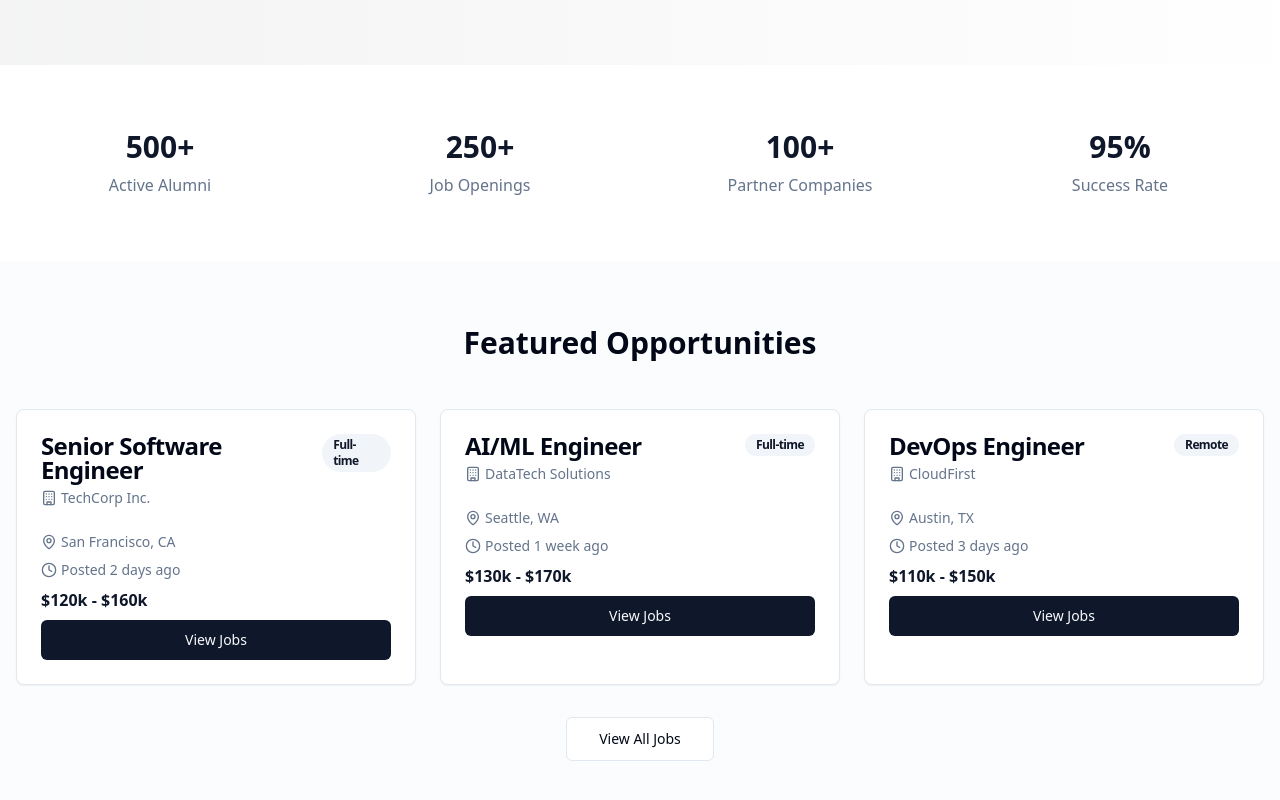
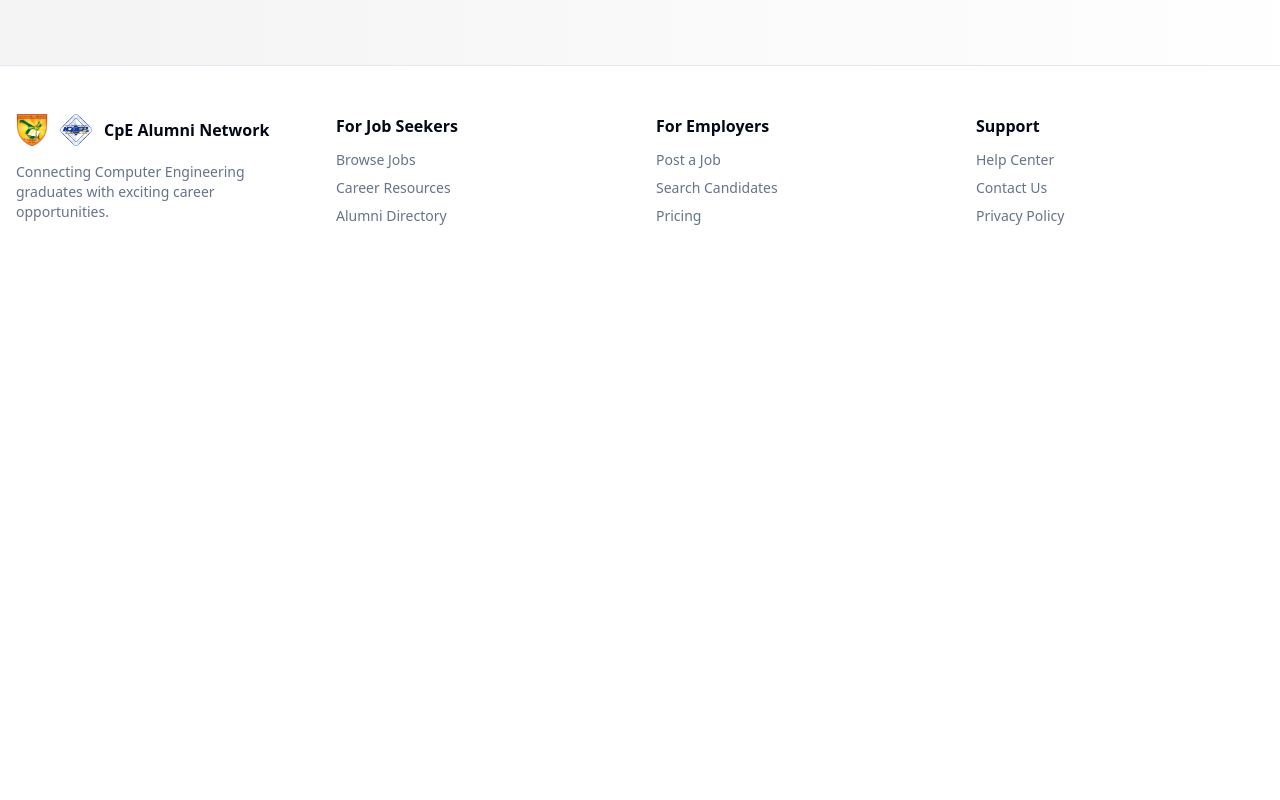
Before and after one commit to nielly24/Alumni-Job-Portal-Final, a React (Vite) app: page / in a window 1280 px wide. Shown: the part 420-1220 px from the top of the page. After the commit the page ends 800 px from the top, so only its background shows below. Built offline with nearby package versions, Linux system fonts and the light colour scheme.

Commit message:
Remove demo data
Remove placeholder data from the featured opportunities section and statistics to ensure it updates dynamically once users post jobs and contribute data.

```diff
--- a/src/pages/Index.tsx
+++ b/src/pages/Index.tsx
@@ -1,7 +1,5 @@
 import { Button } from "@/components/ui/button";
-import { Card, CardContent, CardDescription, CardHeader, CardTitle } from "@/components/ui/card";
-import { Badge } from "@/components/ui/badge";
-import { MapPin, Building, Clock, Users, Briefcase, GraduationCap } from "lucide-react";
+import { Users, Briefcase } from "lucide-react";
 import { useNavigate } from "react-router-dom";
 import { useToast } from "@/hooks/use-toast";
 
@@ -83,94 +81,7 @@ const Index = () => {
         </div>
       </section>
 
-      {/* Stats Section */}
-      <section className="py-16">
-        <div className="container mx-auto px-4">
-          <div className="grid grid-cols-1 md:grid-cols-4 gap-8">
-            <div className="text-center">
-              <div className="text-3xl font-bold text-primary mb-2">500+</div>
-              <div className="text-muted-foreground">Active Alumni</div>
-            </div>
-            <div className="text-center">
-              <div className="text-3xl font-bold text-primary mb-2">250+</div>
-              <div className="text-muted-foreground">Job Openings</div>
-            </div>
-            <div className="text-center">
-              <div className="text-3xl font-bold text-primary mb-2">100+</div>
-              <div className="text-muted-foreground">Partner Companies</div>
-            </div>
-            <div className="text-center">
-              <div className="text-3xl font-bold text-primary mb-2">95%</div>
-              <div className="text-muted-foreground">Success Rate</div>
-            </div>
-          </div>
-        </div>
-      </section>
 
-      {/* Featured Jobs */}
-      <section className="py-16 bg-muted/30">
-        <div className="container mx-auto px-4">
-          <h2 className="text-3xl font-bold text-center mb-12">Featured Opportunities</h2>
-          <div className="grid grid-cols-1 md:grid-cols-2 lg:grid-cols-3 gap-6">
-            {[
-              {
-                title: "Senior Software Engineer",
-                company: "TechCorp Inc.",
-                location: "San Francisco, CA",
-                type: "Full-time",
-                salary: "$120k - $160k",
-                posted: "2 days ago"
-              },
-              {
-                title: "AI/ML Engineer",
-                company: "DataTech Solutions",
-                location: "Seattle, WA",
-                type: "Full-time",
-                salary: "$130k - $170k",
-                posted: "1 week ago"
-              },
-              {
-                title: "DevOps Engineer",
-                company: "CloudFirst",
-                location: "Austin, TX",
-                type: "Remote",
-                salary: "$110k - $150k",
-                posted: "3 days ago"
-              }
-            ].map((job, index) => (
-              <Card key={index} className="hover:shadow-lg transition-shadow">
-                <CardHeader>
-                  <CardTitle className="flex items-start justify-between">
-                    <span>{job.title}</span>
-                    <Badge variant="secondary">{job.type}</Badge>
-                  </CardTitle>
-                  <CardDescription className="flex items-center gap-1">
-                    <Building className="h-4 w-4" />
-                    {job.company}
-                  </CardDescription>
-                </CardHeader>
-                <CardContent>
-                  <div className="space-y-2">
-                    <div className="flex items-center text-sm text-muted-foreground">
-                      <MapPin className="h-4 w-4 mr-1" />
-                      {job.location}
-                    </div>
-                    <div className="flex items-center text-sm text-muted-foreground">
-                      <Clock className="h-4 w-4 mr-1" />
-                      Posted {job.posted}
-                    </div>
-                    <div className="font-semibold text-primary">{job.salary}</div>
-                    <Button className="w-full mt-4" onClick={() => navigate("/jobs")}>View Jobs</Button>
-                  </div>
-                </CardContent>
-              </Card>
-            ))}
-          </div>
-          <div className="text-center mt-8">
-            <Button variant="outline" size="lg" onClick={handleJobsClick}>View All Jobs</Button>
-          </div>
-        </div>
-      </section>
 
       {/* Footer */}
       <footer className="bg-card border-t py-12">
```
